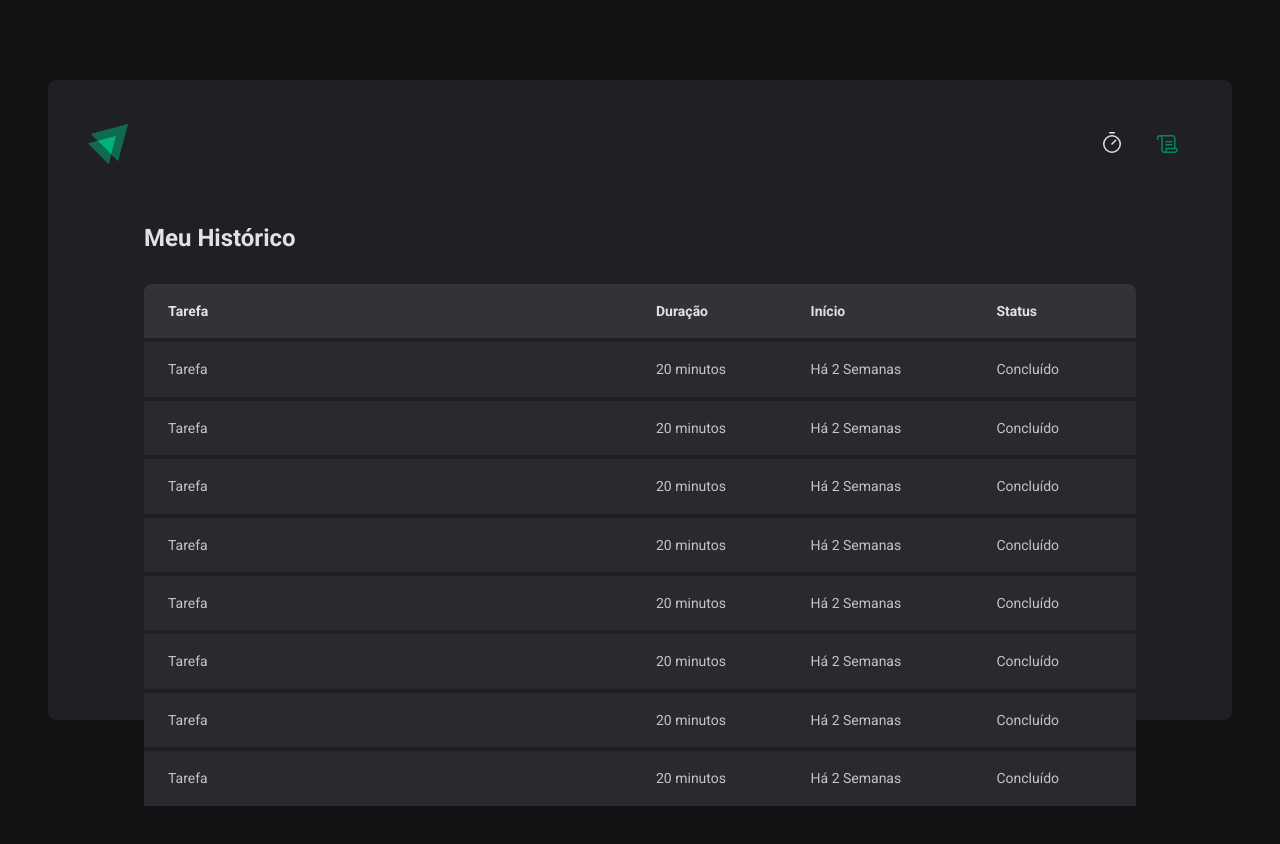
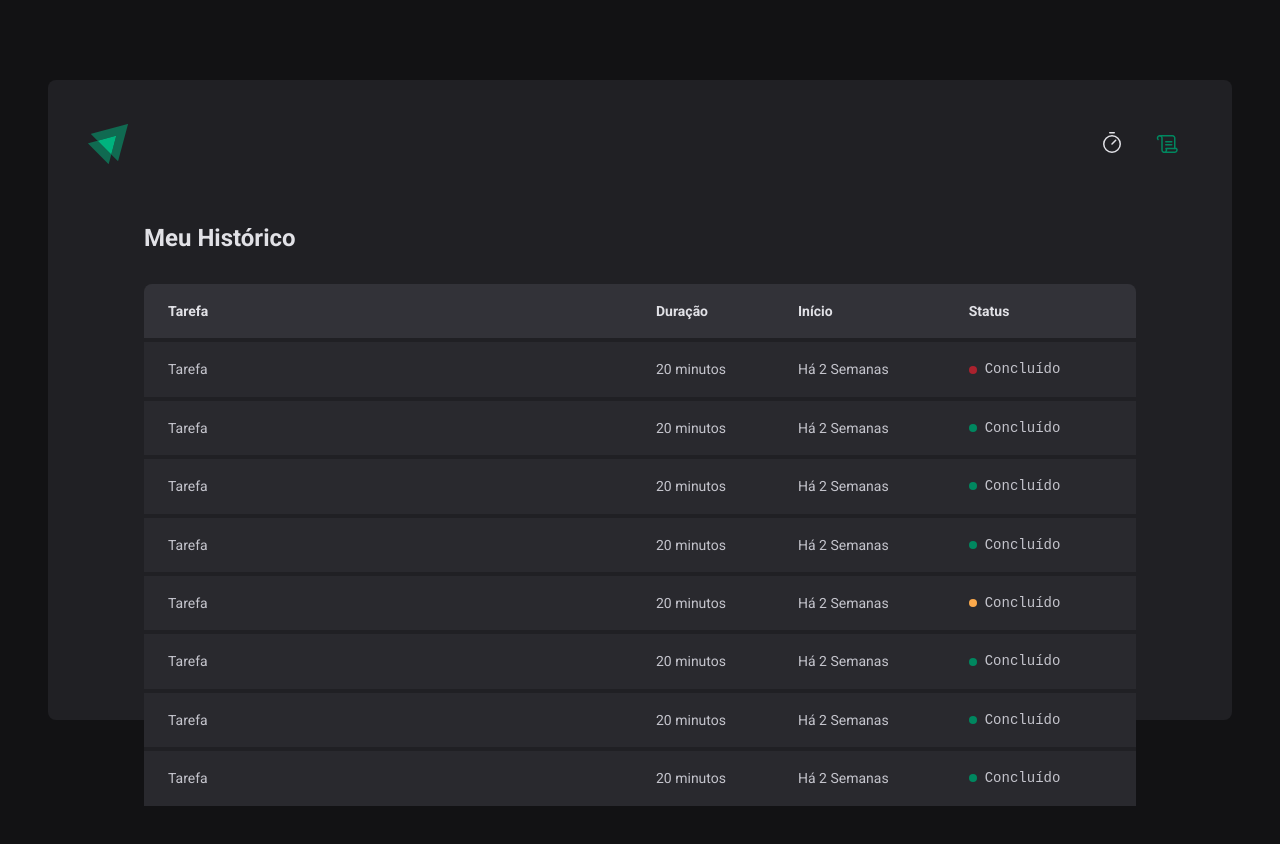
Before and after one commit to saviojks/projeto-02, a React (Vite) app: page /history in a window 1280 px wide. Shown: the top 844 px of the page. Built offline with nearby package versions, Linux system fonts and the light colour scheme.

Commit message:
Componente: Status

```diff
--- a/src/pages/History/index.tsx
+++ b/src/pages/History/index.tsx
@@ -1,4 +1,4 @@
-import { HistoryContainer, HistoryList } from "./style";
+import { HistoryContainer, HistoryList, Status } from "./style";
 
 export function History() {
     return (
@@ -20,49 +20,49 @@ export function History() {
                             <td>Tarefa</td>
                             <td>20 minutos</td>
                             <td>Há 2 Semanas</td>
-                            <td>Concluído</td>
+                            <td><Status statusColor="red">Concluído</Status></td>
                         </tr>
                         <tr>
                             <td>Tarefa</td>
                             <td>20 minutos</td>
                             <td>Há 2 Semanas</td>
-                            <td>Concluído</td>
+                            <td><Status statusColor="green">Concluído</Status></td>
                         </tr>
                         <tr>
                             <td>Tarefa</td>
                             <td>20 minutos</td>
                             <td>Há 2 Semanas</td>
-                            <td>Concluído</td>
+                            <td><Status statusColor="green">Concluído</Status></td>
                         </tr>
                         <tr>
                             <td>Tarefa</td>
                             <td>20 minutos</td>
                             <td>Há 2 Semanas</td>
-                            <td>Concluído</td>
+                            <td><Status statusColor="green">Concluído</Status></td>
                         </tr>
                         <tr>
                             <td>Tarefa</td>
                             <td>20 minutos</td>
                             <td>Há 2 Semanas</td>
-                            <td>Concluído</td>
+                            <td><Status statusColor="yellow">Concluído</Status></td>
                         </tr>
                         <tr>
                             <td>Tarefa</td>
                             <td>20 minutos</td>
                             <td>Há 2 Semanas</td>
-                            <td>Concluído</td>
+                            <td><Status statusColor="green">Concluído</Status></td>
                         </tr>
                         <tr>
                             <td>Tarefa</td>
                             <td>20 minutos</td>
                             <td>Há 2 Semanas</td>
-                            <td>Concluído</td>
+                            <td><Status statusColor="green">Concluído</Status></td>
                         </tr>
                         <tr>
                             <td>Tarefa</td>
                             <td>20 minutos</td>
                             <td>Há 2 Semanas</td>
-                            <td>Concluído</td>
+                            <td><Status statusColor="green">Concluído</Status></td>
                         </tr>
                     </tbody>
                 </table>
--- a/src/pages/History/style.ts
+++ b/src/pages/History/style.ts
@@ -55,3 +55,27 @@ export const HistoryList = styled.div`
     }
   }
 `;
+
+const STATUS_COLORS = {
+  yellow: "yellow-500",
+  green: "green-500",
+  red: "red-500",
+} as const;
+
+interface IStatus {
+  statusColor: keyof typeof STATUS_COLORS;
+}
+
+export const Status = styled.samp<IStatus>`
+  display: flex;
+  align-items: center;
+  gap: 0.5rem;
+
+  &::before {
+    content: "";
+    width: 0.5rem;
+    height: 0.5rem;
+    border-radius: 50%;
+    background: ${(props) => props.theme[STATUS_COLORS[props.statusColor]]};
+  }
+`;
```
